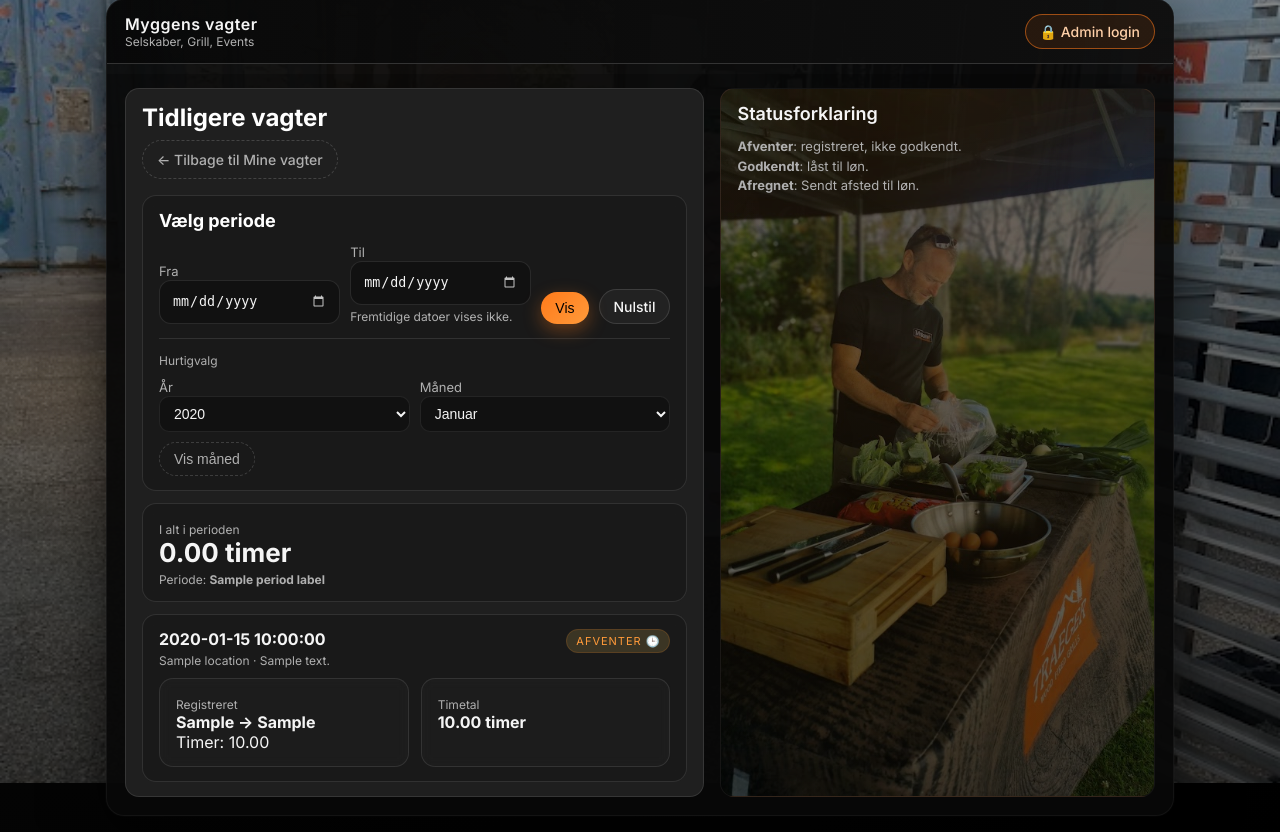
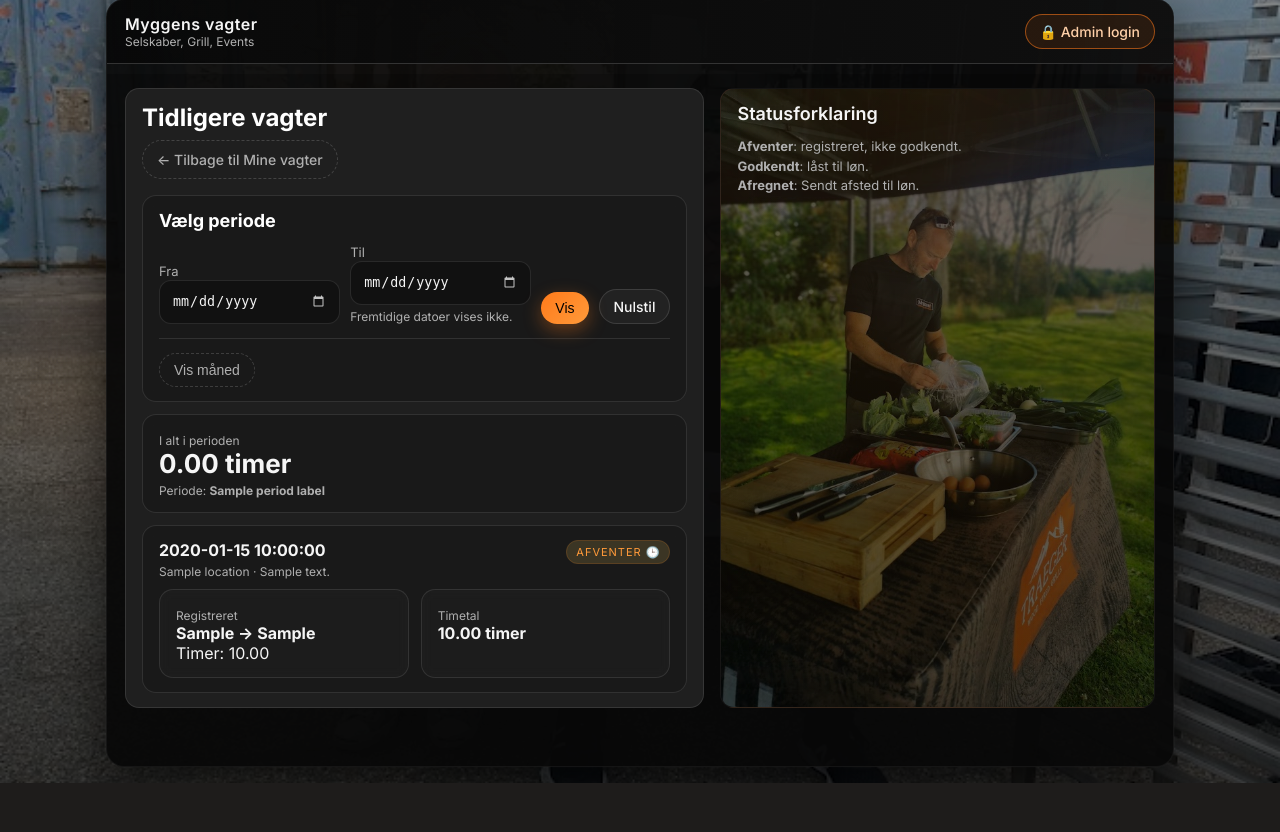
Before and after one commit to JacobTouri/Myggens, a Flask app: template templates/mine_vagter_history.html in a window 1280 px wide. Shown: the part 17-849 px from the top of the page. After the commit the page ends 800 px from the top, so only its background shows below. Run offline with Flask 3, Linux system fonts and the light colour scheme; the template is opened without the code that fills it: most values are stand-ins (such as "Sample title", 1, 10 or a date in 2020).

Commit message:
Fix history view: væk med hurtigvalg

```diff
--- a/templates/mine_vagter_history.html
+++ b/templates/mine_vagter_history.html
@@ -84,29 +84,6 @@
       </form>
 
       <hr style="border:none;border-top:1px solid rgba(255,255,255,0.10);margin:14px 0;">
-
-      <!-- HURTIGVALG -->
-      <div class="helper-text" style="margin-bottom:8px;">Hurtigvalg</div>
-      <form method="get" style="display:flex; gap:10px; flex-wrap:wrap; align-items:flex-end;">
-        <div style="min-width:180px;flex:1;">
-          <label for="year">År</label>
-          <select name="year" id="year">
-            {% for y in years %}
-              <option value="{{ y }}" {% if y == year %}selected{% endif %}>{{ y }}</option>
-            {% endfor %}
-          </select>
-        </div>
-
-        <div style="min-width:220px;flex:1;">
-          <label for="month">Måned</label>
-          <select name="month" id="month">
-            {% for m in range(1,13) %}
-              <option value="{{ m }}" {% if m == month %}selected{% endif %}>
-                {{ month_names[m] }}
-              </option>
-            {% endfor %}
-          </select>
-        </div>
 
         <button type="submit" class="btn btn-ghost">Vis måned</button>
       </form>
```
